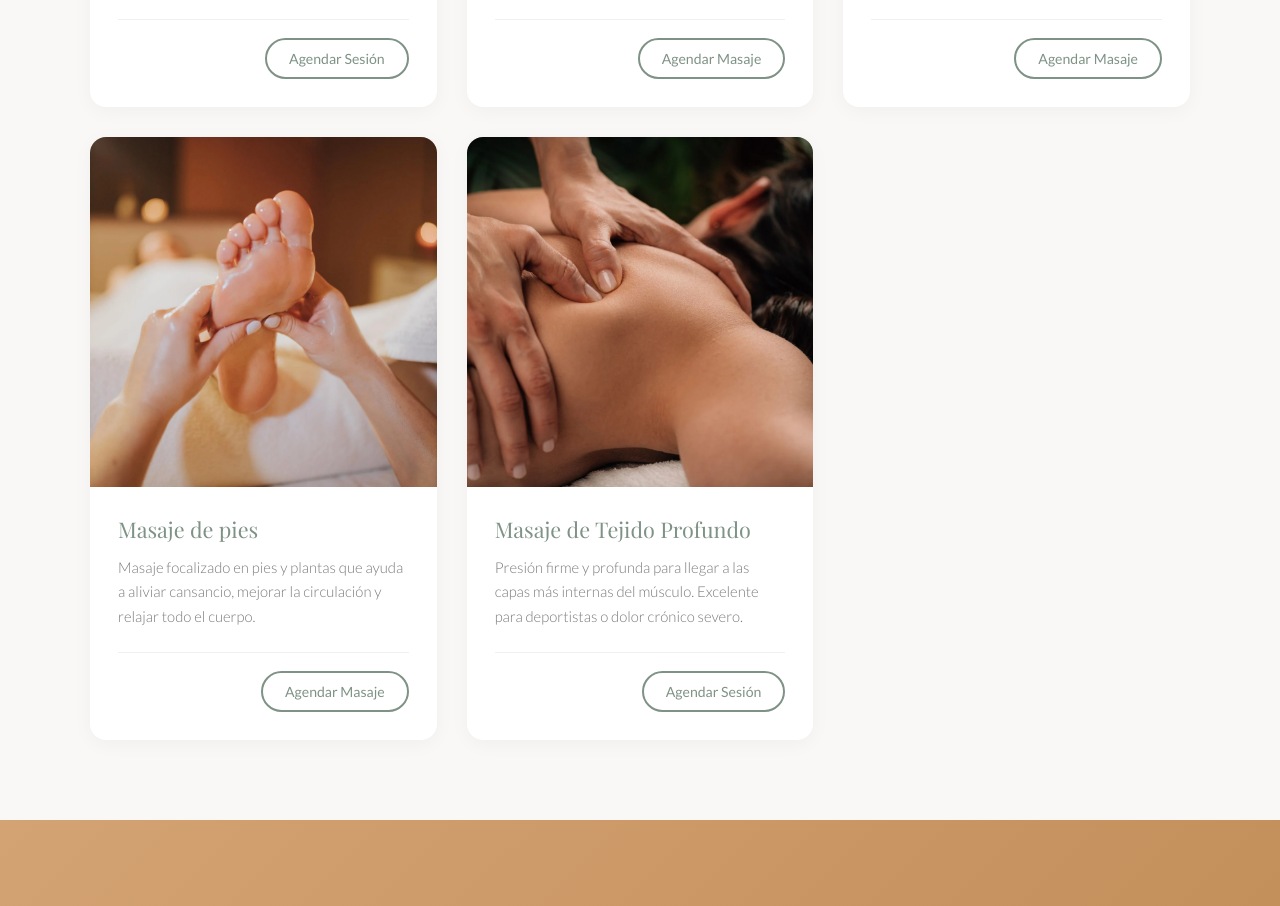
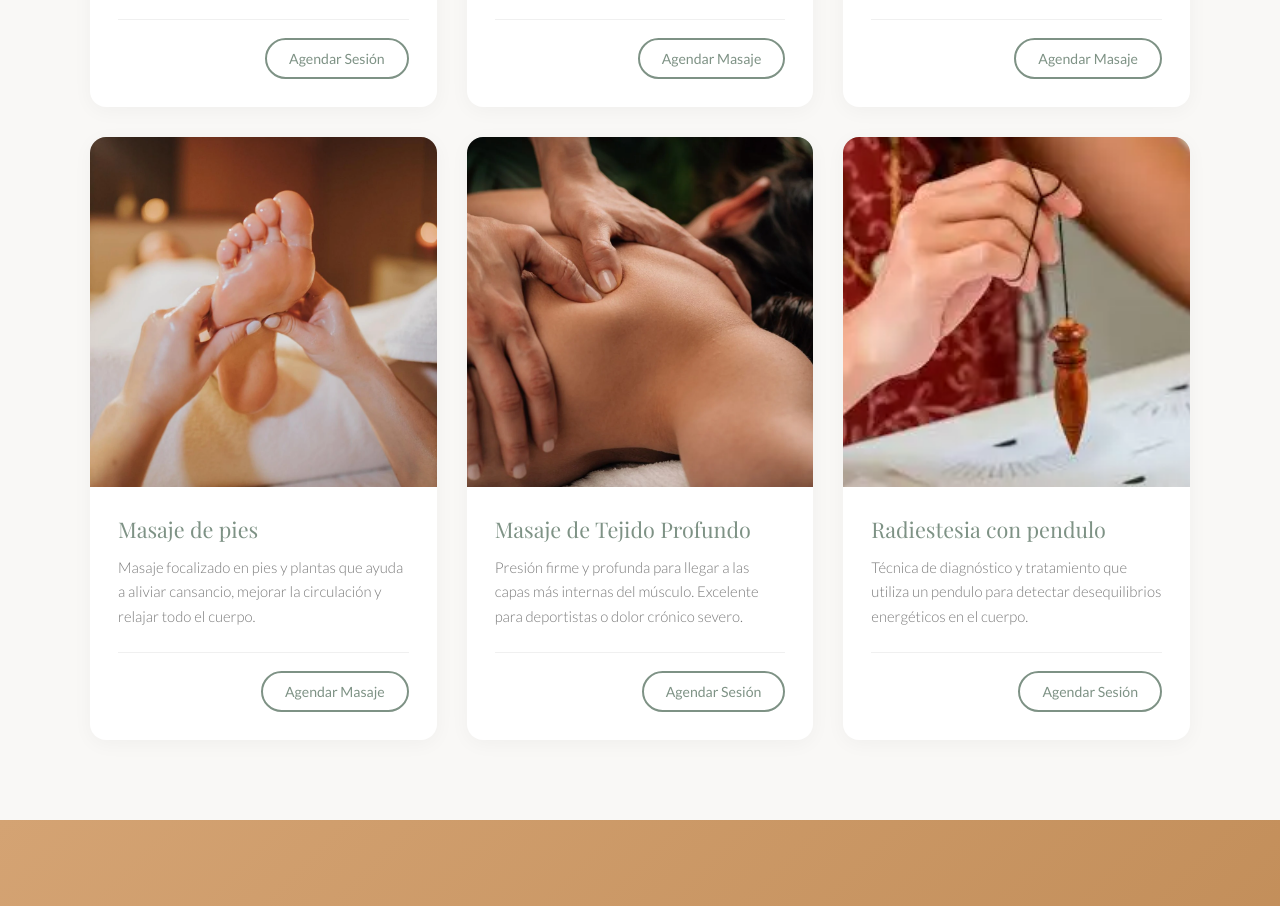
Before and after one commit to Karma13022025/botaniaPage, a Next.js app: page /terapias in a window 1280 px wide. Shown: the part 2320-3226 px from the top of the page. Built offline with nearby package versions, Linux system fonts and the light colour scheme; a web font is replaced by a local one.

Commit message:
Se agrego tarjeta de radiestesia a terapias

```diff
--- a/package.json
+++ b/package.json
@@ -9,7 +9,7 @@
     "lint": "eslint"
   },
   "dependencies": {
-    "next": "16.1.6",
+    "next": "^16.2.4",
     "react": "19.2.3",
     "react-dom": "19.2.3",
     "sharp": "^0.34.5"
--- a/src/app/terapias/page.js
+++ b/src/app/terapias/page.js
@@ -10,7 +10,7 @@ export const metadata = {
   alternates: { canonical: '/terapias' },
   openGraph: {
     title: 'Terapias Holísticas | Raíces de Luz',
-    description: 'Masajes, piedras calientes, chakras, reiki, aromaterapia y reflexología. Agenda tu sesión personalizada.',
+    description: 'Masajes, piedras calientes, chakras, radiestesia, reiki, aromaterapia y reflexología. Agenda tu sesión personalizada.',
     url: '/terapias',
   },
 };
@@ -113,6 +113,14 @@ export default function Terapias() {
             textoBoton="Agendar Sesión"
             imagen={{ src: '/images/terapias/masajetejidoprofundo2.webp', alt: 'Masaje de Tejido Profundo' }}
           />
+
+          <Tarjeta
+            titulo="Radiestesia con pendulo"
+            descripcion="Técnica de diagnóstico y tratamiento que utiliza un pendulo para detectar desequilibrios energéticos en el cuerpo."
+            textoBoton="Agendar Sesión"
+            imagen={{ src: '/images/terapias/radiestesia.webp', alt: 'Radiestesia con pendulo' }}
+          />
+
         </div>
       </section>
 
```
Also changed, not shown: public/images/terapias/radiestesia.webp (added), 1 other file (tests, documents, lock files or other folders).
